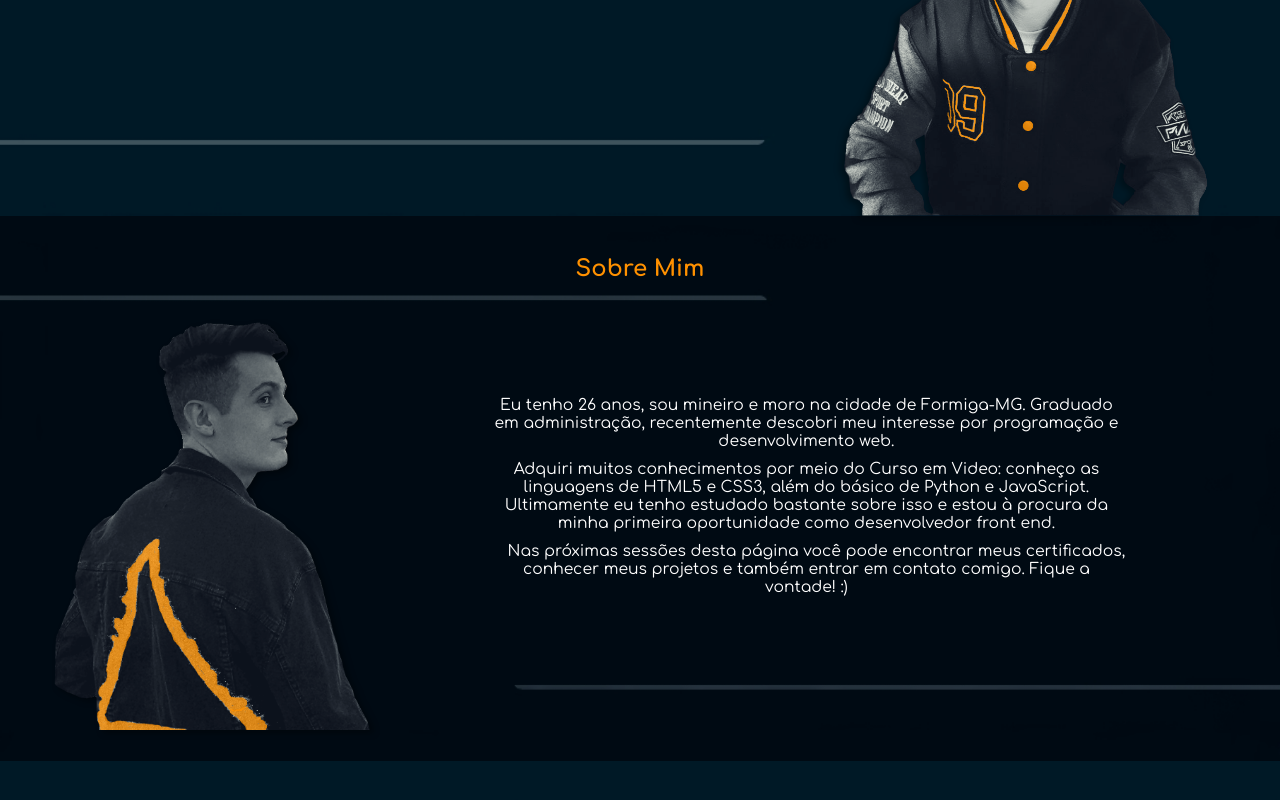
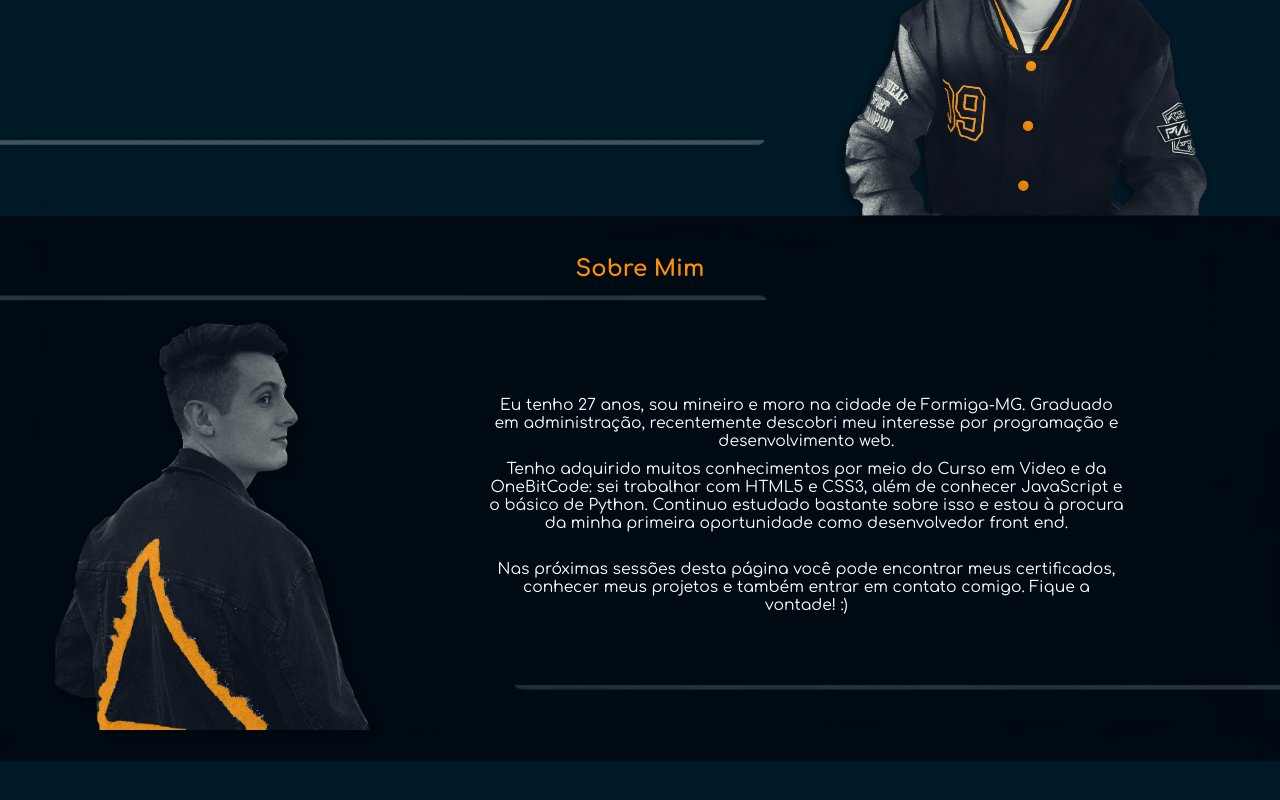
Before and after one commit to alvesraphael11/Portfolio, a plain HTML site: page index.html in a window 1280 px wide. Shown: the part 424-1224 px from the top of the page. Drawn offline with nearby package versions, Linux system fonts and the light colour scheme.

Commit message:
Update index.html

```diff
--- a/index.html
+++ b/index.html
@@ -36,10 +36,10 @@
         <section id="sobremim">
             <h2><span id="amarelo">Sobre Mim</span></h2>
             <div id="sobremimtexto">
-                <p>Eu tenho 26 anos, sou mineiro e moro na cidade de Formiga-MG. Graduado em administração, recentemente descobri meu interesse por programação e desenvolvimento web.</p>
-                <p>Adquiri muitos conhecimentos por meio do Curso em Video: conheço as linguagens de HTML5 e CSS3, além do básico de Python e JavaScript. Ultimamente eu tenho estudado bastante sobre isso e estou à procura da minha primeira oportunidade como desenvolvedor front end.</p>
+                <p>Eu tenho 27 anos, sou mineiro e moro na cidade de Formiga-MG. Graduado em administração, recentemente descobri meu interesse por programação e desenvolvimento web.</p>
+                <p>Tenho adquirido muitos conhecimentos por meio do Curso em Video e da OneBitCode: sei trabalhar com HTML5 e CSS3, além de conhecer JavaScript e o básico de Python. Continuo estudado bastante sobre isso e estou à procura da minha primeira oportunidade como desenvolvedor front end.</p>
                 <span id="sobremimlateral">
-                    Nas próximas sessões desta página você pode encontrar meus certificados, conhecer meus projetos e também entrar em contato comigo. Fique a vontade! :)
+                    <p>Nas próximas sessões desta página você pode encontrar meus certificados, conhecer meus projetos e também entrar em contato comigo. Fique a vontade! :)</p>
                 </span>
             </div>
             <div id="fotofundosobremim"></div>
```
